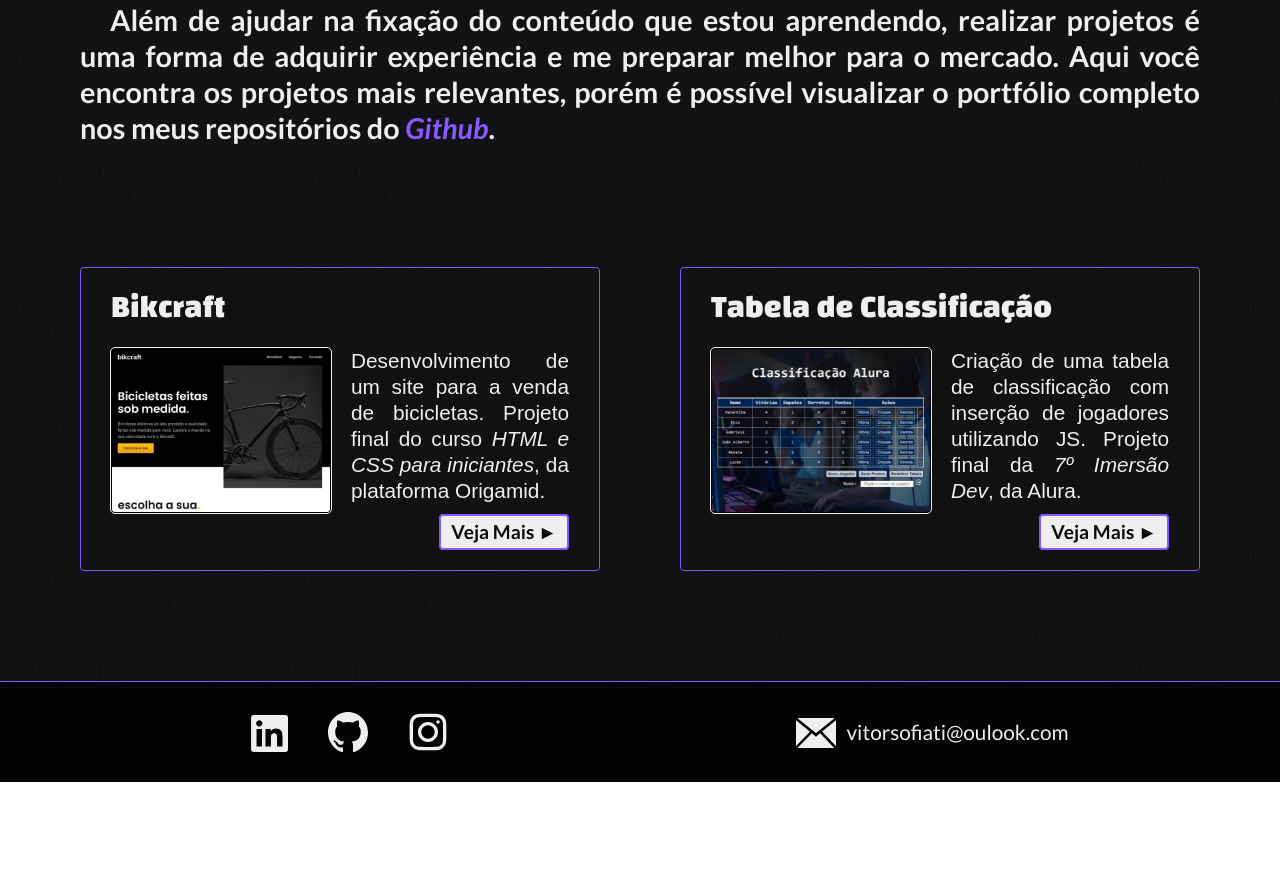
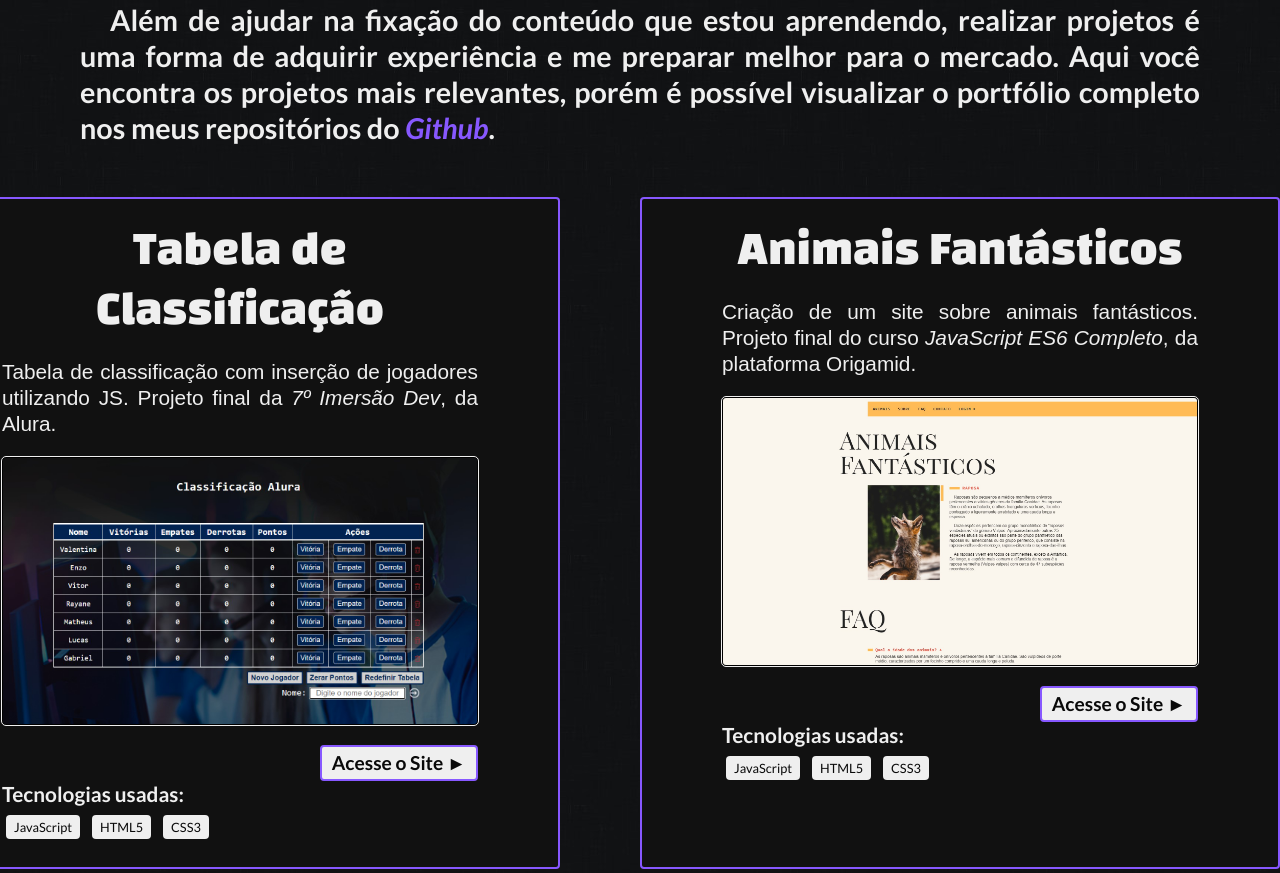
Before and after one commit to vitorsofiati/vitorsofiati.github.io, a website: page home-pt.html in a window 1280 px wide. Shown: the part 1927-2800 px from the top of the page. Before the commit the page ends 2709 px from the top, so only its background shows below. Drawn offline with Linux system fonts and the light colour scheme; a web font is replaced by a local one.

Commit message:
Reestruturação do HTML e do CSS para slides

```diff
--- a/css/home/projetos.css
+++ b/css/home/projetos.css
@@ -1,7 +1,7 @@
 .projetos-bg {
-  margin: 0 auto 100px auto;
+  margin: 0 0 100px 0;
   padding-top: 120px;
-  max-width: 1400px;
+  max-width: 1600px;
 }
 
 .projetos-subtitulo {
@@ -27,51 +27,65 @@
   color: var(--cor-d1);
 }
 
+.projetos-wrapper {
+  margin-top: 40px;
+  overflow: hidden;
+}
+
 .projetos-grid {
-  margin-top: 120px;
-  display: grid;
-  grid-template-columns: 1fr 1fr;
-  gap: 80px;
+display: flex;
+gap: 80px;
+/* teste para o slide */
+transform: translate3d(-800px,0,0);
 }
 
 .portfolio {
-  display: grid;
-  padding: 20px 30px;
-  grid-template-columns: 1fr 1fr;
-  grid-template-rows: auto 1fr;
-  place-items: start;
-  gap: 20px;
+  padding: 20px 80px;
+  min-width: 50vw;
   background-color: #111;
-  box-sizing: content-box;
+  box-sizing: border-box;
   border-radius: 4px;
-  border: 1px solid var(--cor-d1);
+  border: 2px solid var(--cor-d1);
+  position: relative;
 }
 
 .portfolio h3 {
+  margin-bottom: 20px;
   grid-column: 1/-1;
-  font-size: 2rem;
+  font-size: 3rem;
   font-weight: 800;
+  text-align: center;
   cursor: default;
 }
 
+.portfolio-texto {
+  margin-bottom: 20px;
+  text-align: justify;
+}
+
 .portfolio img {
+  margin-bottom: 20px;
   border: 1px solid #000;
   outline: 1px solid var(--cor-secundaria);
-  min-width: 220px;
-}
-
-.portfolio-texto {
-  place-self: start;
-  display: grid;
-  grid-template-rows: 1fr auto;
-  gap: 10px;
-  height: 100%;
-  text-align: justify;
-  align-items: center;
 }
 
 .portfolio .botao {
-  place-self: end;
+  margin-left: auto;
+  max-width: max-content;
+}
+
+.portfolio .porfolio-tecnologias {
+  display: block;
+}
+
+.portfolio .portfolio-tecnologias span {
+  margin: 8px 4px;
+  padding: 4px 8px;
+  display: inline-block;
+  border-radius: 4px;
+  background-color: var(--cor-secundaria);
+  color: var(--cor-primaria);
+  font-size: .8rem;
 }
 
 @media(max-width:1400px) {
--- a/home-pt.html
+++ b/home-pt.html
@@ -24,8 +24,8 @@
   <header class="header-bg">
 
     <div class="linguagens">
-      <a href="../portugues/home-pt.html"><img src="../img/icones/brasil-icone.png" width="40" height="28" alt="Bandeira do Brasil"></a>
-      <a href="../ingles/home-en.html"><img src="../img/icones/eua-icone.png" width="40" height="28" alt="Bandeira dos EUA"></a>
+      <a href="./home-pt.html"><img src="../img/icones/brasil-icone.png" width="40" height="28" alt="Bandeira do Brasil"></a>
+      <a href="./home-en.html"><img src="../img/icones/eua-icone.png" width="40" height="28" alt="Bandeira dos EUA"></a>
     </div>
 
     <div class="header container">
@@ -155,30 +155,51 @@
     <h2 data-anime="400" class="projetos-subtitulo fonte-titulo fadeInLeft js-anima">PROJETOS</h2>
     <div class="projetos container">
       <p class="projetos-intro">Além de ajudar na fixação do conteúdo que estou aprendendo, realizar projetos é uma forma de adquirir experiência e me preparar melhor para o mercado. Aqui você encontra os projetos mais relevantes, porém é possível visualizar o portfólio completo nos meus repositórios do <a href="https://github.com/vitorsofiati?tab=repositories" target="_blank"><em>Github</em></a>. </p>
+    </div>
 
-      <div class="projetos-grid">
+    <div class="projetos-wrapper">
+      <ul class="projetos-grid">
+        <li class="portfolio">
+          <h3 class="fonte-card">Bikcraft</h3>
+          <p class="portfolio-texto fonte-lista">Site para a venda de bicicletas. Projeto final do curso <em>HTML e CSS para iniciantes</em>, da plataforma Origamid.</p>
+          <img src="./img/projetos/bikcraft/bikcraft-720p.jpg" width="1280" height="720" alt="Site de venda de bicicletas">
+          <a class="botao" href="https://vitorsofiati.github.io/bikcraft" target="_blank">Acesse o Site ►</a>
+          <div class="portfolio-tecnologias">
+            <h4>Tecnologias usadas: </h4>
+              <span>JavaScript</span>
+              <span>HTML5</span>
+              <span>CSS3</span>
+            </div>
+        </li>
 
-        <div class="portfolio">
-          <h3 class="fonte-card">Bikcraft</h3>
-          <img src="../img/projetos/bikcraft/bikcraft01-240p.jpg" width="320" height="240" alt="Site de venda de bicicletas">
+        <li class="portfolio">
+          <h3 class="fonte-card">Tabela de Classificação</h3>
           <div class="portfolio-texto">
-            <p class="fonte-lista">Desenvolvimento de um site para a venda de bicicletas. Projeto final do curso <em>HTML e CSS para iniciantes</em>, da plataforma Origamid.</p>
-            <a class="botao" href="https://vitorsofiati.github.io/bikcraft" target="_blank">Veja Mais ►</a>
+            <p class="portfolio-texto fonte-lista">Tabela de classificação com inserção de jogadores utilizando <abbr title="JavaScript">JS</abbr>. Projeto final da <em>7º Imersão Dev</em>, da Alura.</p>
           </div>
-        </div>
+          <img src="./img/projetos/alura/alura-720p.jpg" width="1280" height="720" alt="Tabela de classificação de jogadores">
+          <a class="botao" href="https://vitorsofiati.github.io/imersao-alura" target="_blank">Acesse o Site ►</a>
+          <div class="portfolio-tecnologias">
+          <h4>Tecnologias usadas: </h4>
+            <span>JavaScript</span>
+            <span>HTML5</span>
+            <span>CSS3</span>
+          </div>
+        </li>
 
-        <div class="portfolio">
-          <h3 class="fonte-card">Tabela de Classificação</h3>
-          <img src="../img/projetos/alura/alura01-240p.jpg" width="320" height="240" alt="Site de venda de bicicletas">
-          <div class="portfolio-texto">
-            <p class="fonte-lista">Criação de uma tabela de classificação com inserção de jogadores utilizando <abbr title="JavaScript">JS</abbr>. Projeto final da <em>7º Imersão Dev</em>, da Alura.</p>
-            <a class="botao" href="https://vitorsofiati.github.io/imersao-alura" target="_blank">
-              Veja Mais ►</a>
-          </div>
-        </div>
-
-      </div>
-
+        <li class="portfolio">
+          <h3 class="fonte-card">Animais Fantásticos</h3>
+            <p class="portfolio-texto fonte-lista">Criação de um site sobre animais fantásticos. Projeto final do curso <em>JavaScript ES6 Completo</em>, da plataforma Origamid.</p>
+          <img src="./img/projetos/animais-fantasticos/animais-fantasticos-720p.jpg" width="1280" height="720" alt="Site sobre animais fantásticos">
+          <a class="botao" href="https://vitorsofiati.github.io/bikcraft" target="_blank">Acesse o Site ►</a>
+          <div class="portfolio-tecnologias">
+            <h4>Tecnologias usadas: </h4>
+              <span>JavaScript</span>
+              <span>HTML5</span>
+              <span>CSS3</span>
+            </div>
+        </li>
+      </ul>
     </div>
   </section>
 
```
Also changed, not shown: home-en.html (+43 -24 lines), img/projetos/alura/alura-240p.jpg (renamed from img/projetos/alura/alura01-240p.jpg), img/projetos/alura/alura-720p.jpg (added), img/projetos/alura/alura.jpg (renamed from img/projetos/alura/alura01.jpg), img/projetos/animais-fantasticos/animais-fantasticos-720p.jpg (added), img/projetos/bikcraft/bikcraft-240p.jpg (renamed from img/projetos/bikcraft/bikcraft01-240p.jpg), img/projetos/bikcraft/bikcraft-720p.jpg (added), img/projetos/bikcraft/bikcraft.jpg (renamed from img/projetos/bikcraft/bikcraft01.jpg), js/dist/main.js.
